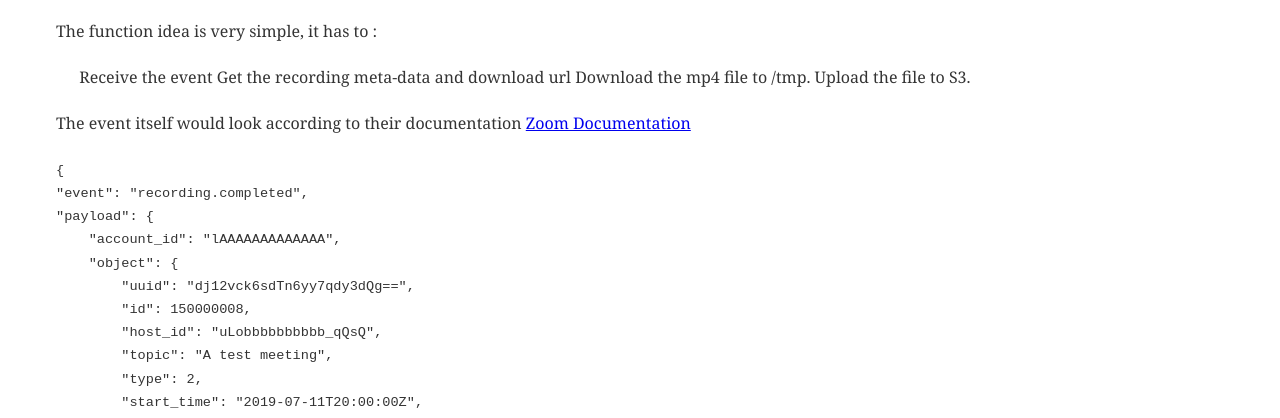
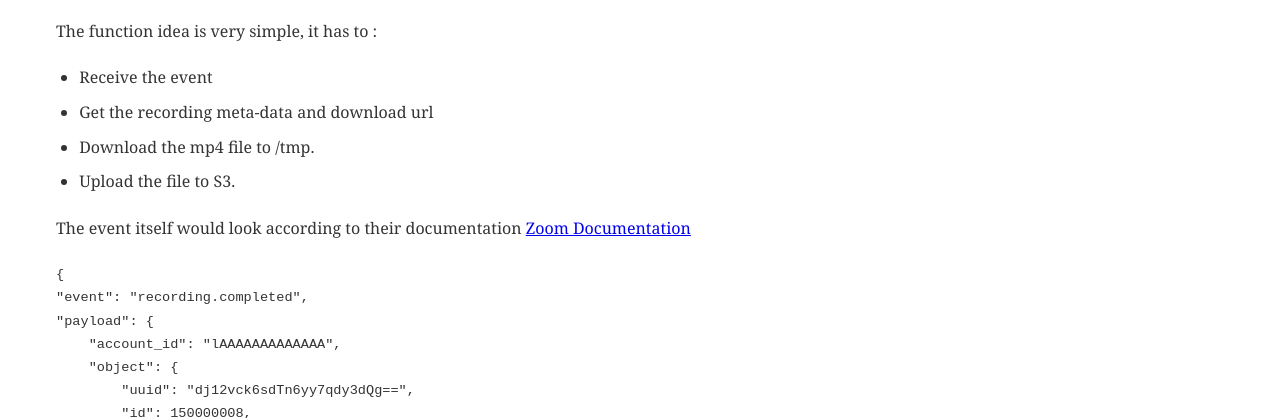
Before and after one commit to felipedbene/site, a Gatsby site: page /zoom-lambda in a window 1280 px wide. Shown: the part 682-1100 px from the top of the page. Built offline with nearby package versions, Linux system fonts and the light colour scheme; Gatsby itself is replaced by a stand-in of ours; some packages are replaced by stand-ins of ours; code samples lack their colours.

Commit message:
new post part 2

```diff
--- a/src/pages/zoom-lambda.md
+++ b/src/pages/zoom-lambda.md
@@ -23,10 +23,10 @@ A little googling yelled me this : [site](https://devforum.zoom.us/t/how-can-i-r
 So the first thing I did was creating a new environment on Cloud9 because of it's integration with Lambda and ease to use.
 
 The function idea is very simple, it has to :
-> Receive the event
-> Get the recording meta-data and download url
-> Download the mp4 file to /tmp.
-> Upload the file to S3.
+- Receive the event
+- Get the recording meta-data and download url
+- Download the mp4 file to /tmp.
+- Upload the file to S3.
 
 The event itself would look according to their documentation [Zoom Documentation](https://marketplace.zoom.us/docs/api-reference/webhook-reference/recording-events/recording-completed)
 
```
